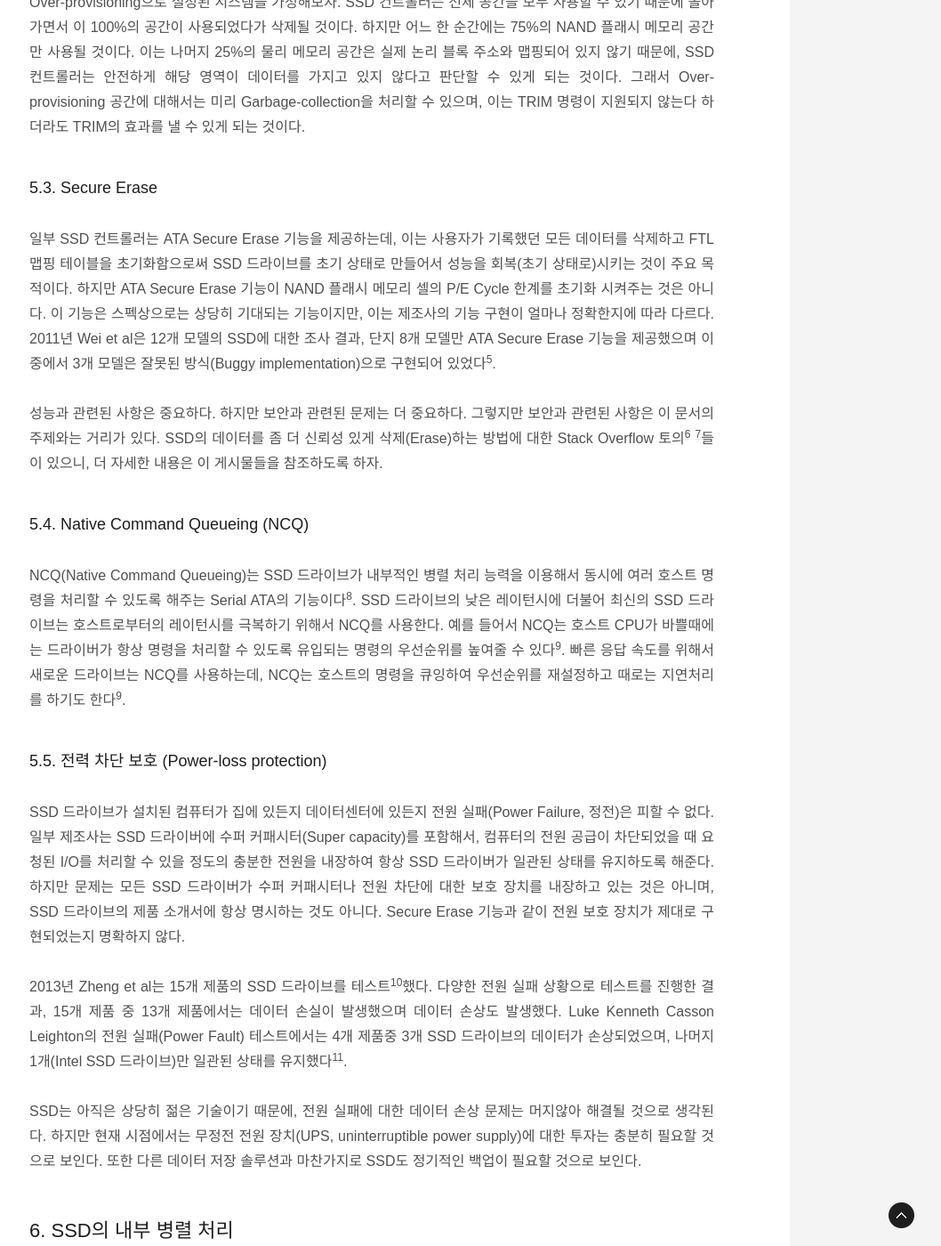
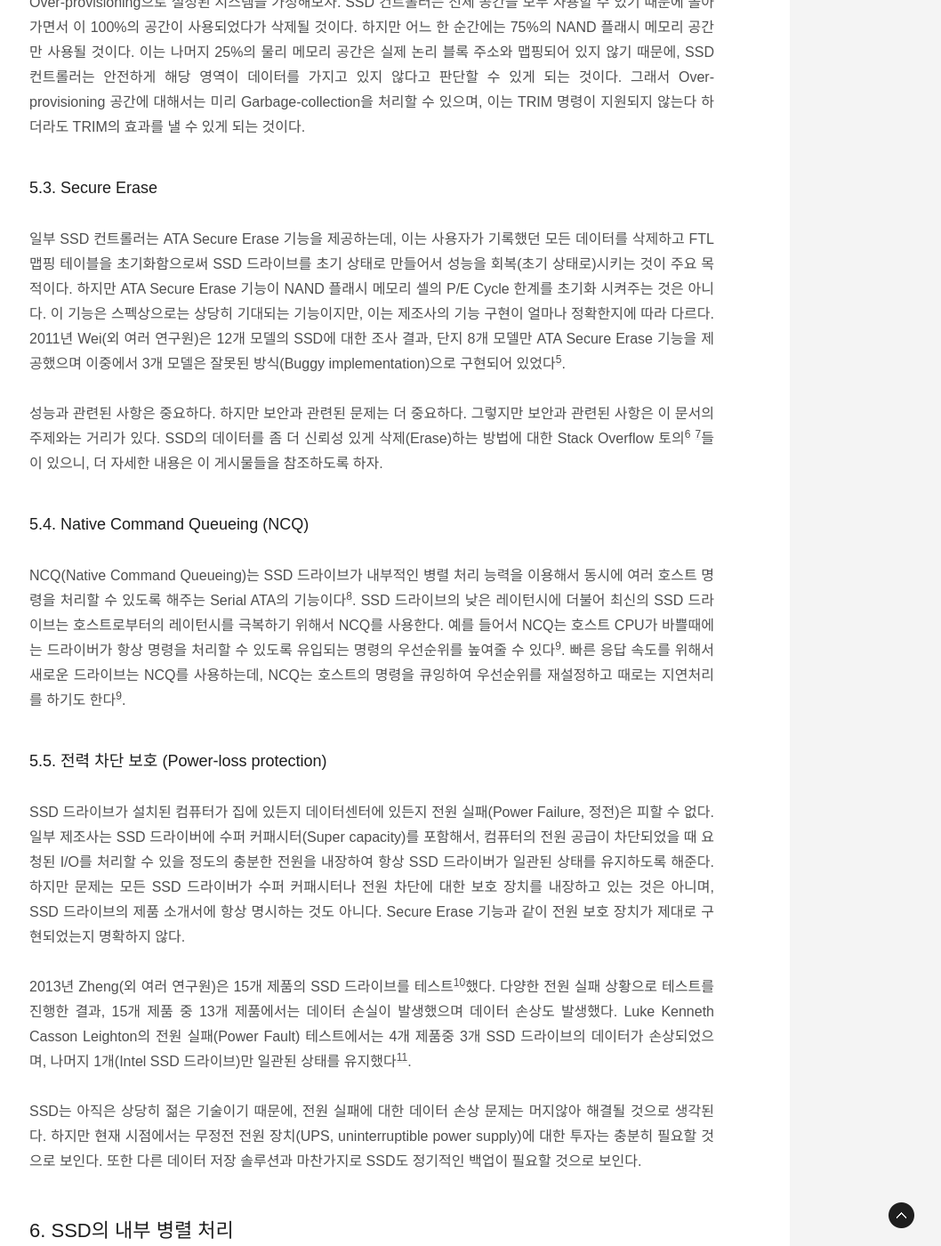
Before and after one commit to saltfactory/kakao.github.io, a Jekyll site: the page built from _posts/2016-07-16-coding-for-ssd-part-4.md, in a window 1280 px wide and 1400 px high, scrolled down 3655 px. Shown: the whole window at 89% size, without its empty margins (222-1280 px from the left). Built offline with Jekyll 4.4.1, drawn with Linux system fonts in a browser that asks for light colours; some web fonts are replaced; comment, search, counter and statistics services are not loaded.

```diff
--- a/_posts/2016-07-16-coding-for-ssd-part-4.md
+++ b/_posts/2016-07-16-coding-for-ssd-part-4.md
@@ -103,7 +103,7 @@ SSD 컨트롤러는 안전하게 해당 영역이 데이터를 가지고 있지
 이는 사용자가 기록했던 모든 데이터를 삭제하고 FTL 맵핑 테이블을 초기화함으로써 SSD 드라이브를 초기 상태로 만들어서 성능을 회복(초기 상태로)시키는 것이 주요 목적이다.
 하지만 ATA Secure Erase 기능이 NAND 플래시 메모리 셀의 P/E Cycle 한계를 초기화 시켜주는 것은 아니다.
 이 기능은 스펙상으로는 상당히 기대되는 기능이지만, 이는 제조사의 기능 구현이 얼마나 정확한지에 따라 다르다.
-2011년 Wei et al은 12개 모델의 SSD에 대한 조사 결과, 단지 8개 모델만 ATA Secure Erase 기능을 제공했으며
+2011년 Wei(외 여러 연구원)은 12개 모델의 SSD에 대한 조사 결과, 단지 8개 모델만 ATA Secure Erase 기능을 제공했으며
 이중에서 3개 모델은 잘못된 방식(Buggy implementation)으로 구현되어 있었다[^11].
 
 성능과 관련된 사항은 중요하다. 하지만 보안과 관련된 문제는 더 중요하다. 그렇지만 보안과 관련된 사항은 이 문서의 주제와는 거리가 있다.
@@ -125,7 +125,7 @@ SSD 드라이브가 설치된 컴퓨터가 집에 있든지 데이터센터에
 SSD 드라이브의 제품 소개서에 항상 명시하는 것도 아니다.
 Secure Erase 기능과 같이 전원 보호 장치가 제대로 구현되었는지 명확하지 않다.
 
-2013년 Zheng et al는 15개 제품의 SSD 드라이브를 테스트[^72]했다.
+2013년 Zheng(외 여러 연구원)은 15개 제품의 SSD 드라이브를 테스트[^72]했다.
 다양한 전원 실패 상황으로 테스트를 진행한 결과, 15개 제품 중 13개 제품에서는 데이터 손실이 발생했으며 데이터 손상도 발생했다.
 Luke Kenneth Casson Leighton의 전원 실패(Power Fault) 테스트에서는 4개 제품중 3개 SSD 드라이브의 데이터가 손상되었으며,
 나머지 1개(Intel SSD 드라이브)만 일관된 상태를 유지했다[^73].
```
Also changed, not shown: _posts/2016-07-15-coding-for-ssd-part-3.md (+2 -2 lines), _posts/2016-07-17-coding-for-ssd-part-5.md (+2 -2 lines), _posts/2016-07-14-coding-for-ssd-part-2.md (line endings or trailing spaces).
